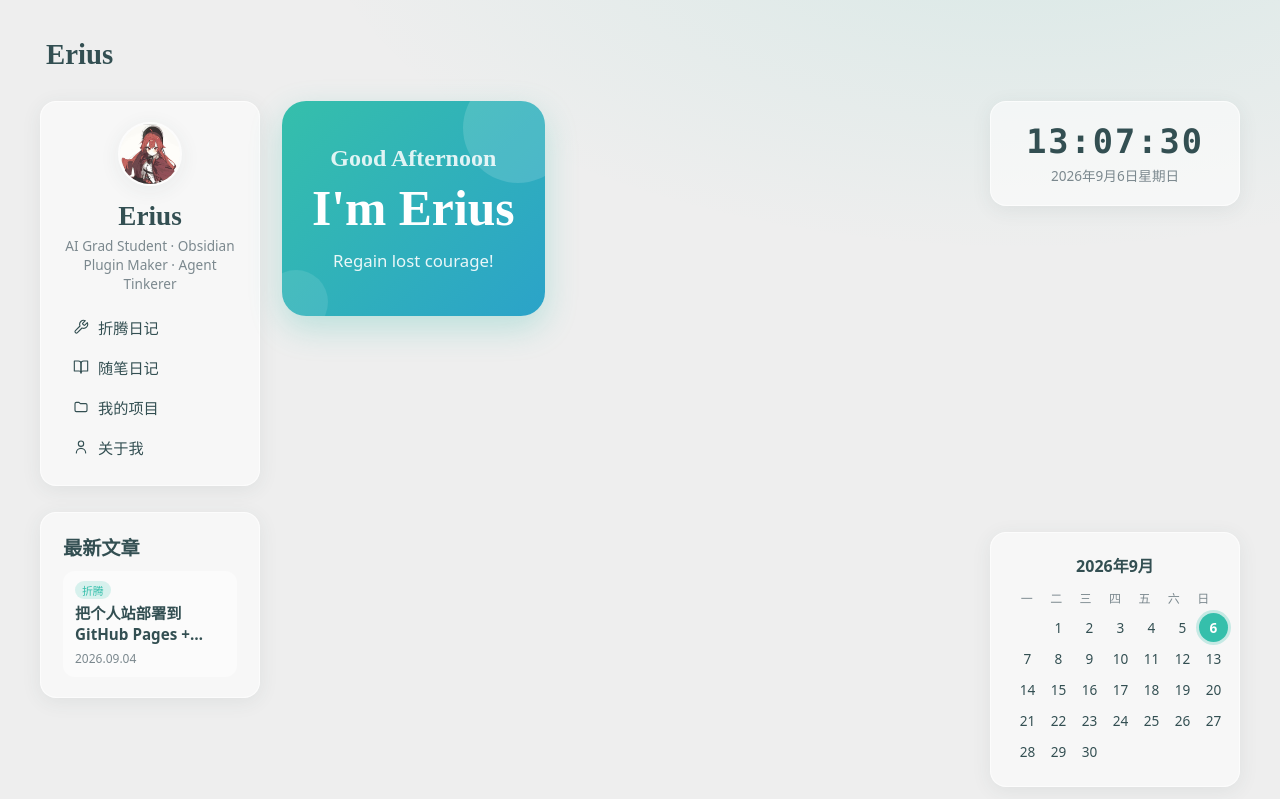
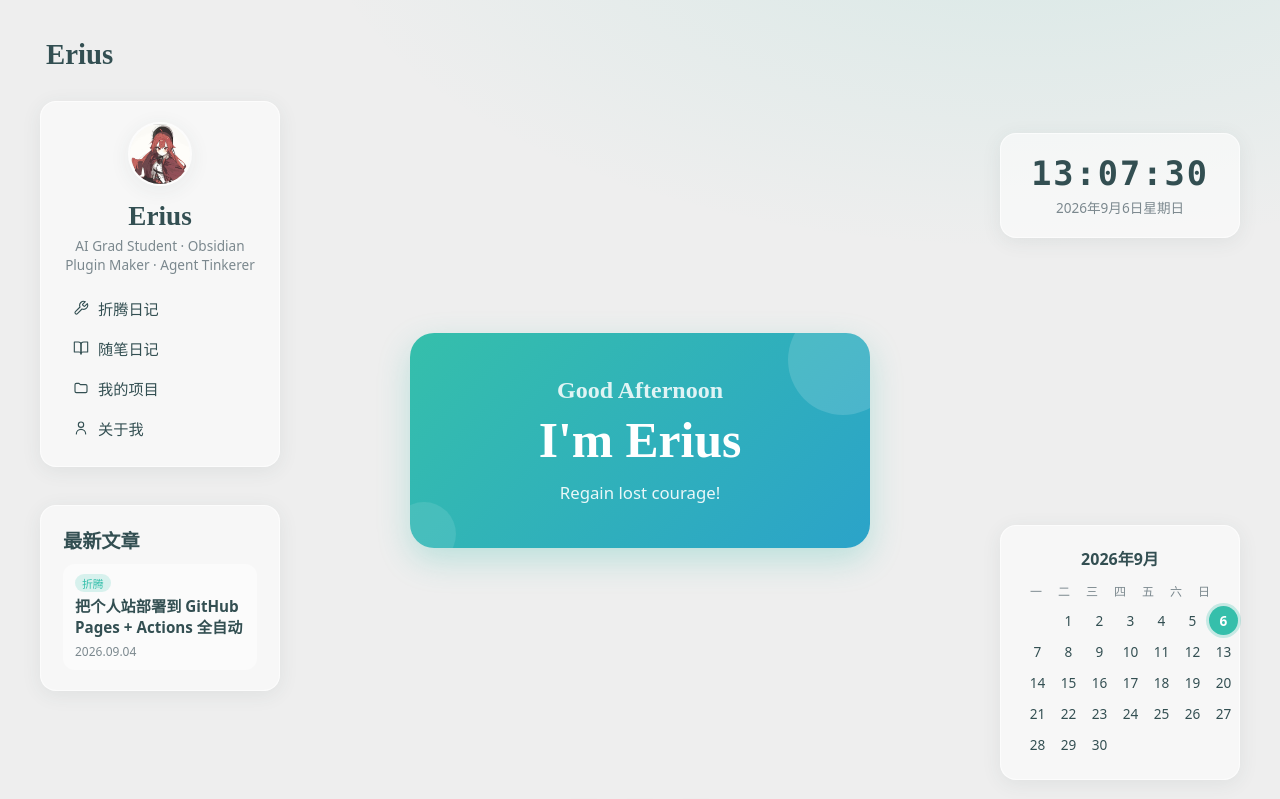
Before and after one commit to GiantAxeint/erius-site, an Astro site in the folder site/: page /home in a window 1280 px wide. Shown: the top 799 px of the page. Built offline with nearby package versions, Linux system fonts and the light colour scheme; Astro itself is replaced by a stand-in of ours; a web font is replaced by a local one.

Commit message:
tweak(home): 问候卡在中央列 align-self center 居中；左右三列等宽更对称

```diff
--- a/site/src/pages/home.astro
+++ b/site/src/pages/home.astro
@@ -54,38 +54,35 @@ import { profile, menuItems, socialLinks } from '../data/profile';
       "right";
     gap: 18px;
   }
-  /* 桌面：问候占中心两列宽度，左右卡片错落为"有中心的散落" */
+  /* 桌面：问候居正中，左右两列等宽环绕 */
   @media (min-width: 960px) {
     .dash {
-      /* 中心 2 列宽（问候+社交），左右两窄列环绕 */
-      grid-template-columns: minmax(180px, 220px) 1fr minmax(200px, 250px);
+      grid-template-columns: minmax(200px, 240px) minmax(360px, 1fr) minmax(200px, 240px);
       grid-template-areas:
         "left-top    main     right-top"
         "left-mid    main     right-mid"
-        ".           foot     right-foot";
-      align-items: start;
+        "left-foot   foot     right-foot";
+      align-items: stretch;
       column-gap: 22px;
-      row-gap: 20px;
+      row-gap: 22px;
     }
-    /* 让问候卡纵向居中，左右卡互相错开一点更自然（margin 不与动画 transform 冲突） */
-    .left-mid  { margin-top: 6px; }
-    .right-mid { margin-top: 26px; }
-    .right-foot { margin-top: 4px; }
+    /* 左列：与问候顶对齐；右列：中段往下偏移制造错落；底部边缘贴齐 */
+    .left-top    { margin-top: 0; }
+    .left-mid    { margin-top: 16px; }
+    .left-foot   { margin-top: 8px; }
+    .right-top   { margin-top: 32px; }
+    .right-mid   { margin-top: 36px; }
+    .right-foot  { margin-top: 18px; }
   }
 
-  .center-main { grid-area: main; }
+  .center-main { grid-area: main; align-self: center; justify-self: center; width: 100%; max-width: 460px; }
   .center-foot { grid-area: foot; justify-self: center; }
   .left-top    { grid-area: left-top; }
   .left-mid    { grid-area: left-mid; }
+  .left-foot   { grid-area: left-foot; }
   .right-top   { grid-area: right-top; }
   .right-mid   { grid-area: right-mid; }
   .right-foot  { grid-area: right-foot; }
-
-  /* 问候卡纵向占满中心两格（left-mid 与 main 并排时保持较高视觉重心） */
-  @media (min-width: 960px) {
-    .center-main { display: flex; }
-    .center-main > * { width: 100%; }
-  }
 
   /* ===== 气泡入场动画（参考 lvy010） ===== */
   .bubble {
```
